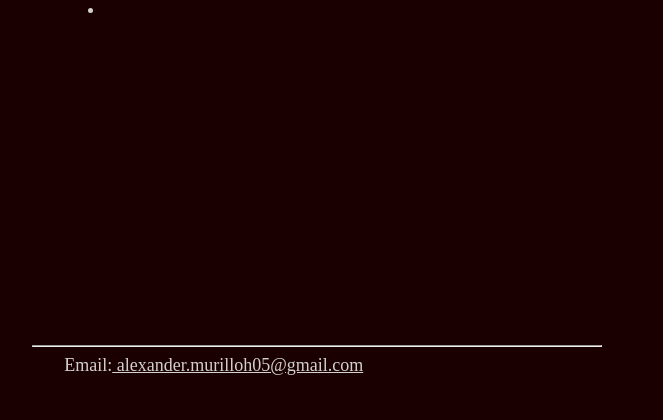
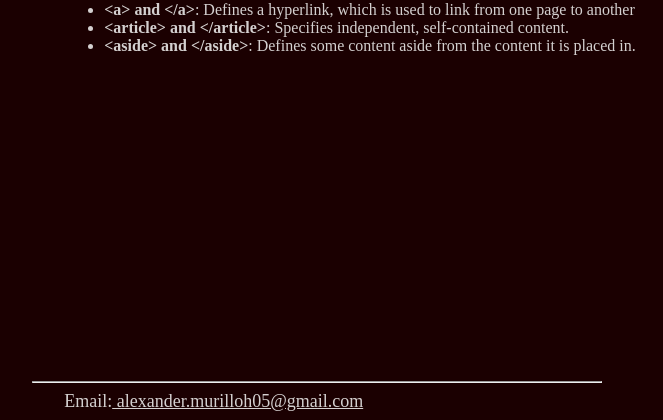
Before and after one commit to AlexanderMHC/AlexanderMHC.github.io, a plain HTML site: page terms.html in a window 1280 px wide. Shown: the part 435-855 px from the top of the page, without its empty margins (323-986 px from the left). Before the commit the page ends 819 px from the top, so only its background shows below. Drawn offline with Linux system fonts and the light colour scheme.

Commit message:
Add files via upload

```diff
--- a/projects_styles.css
+++ b/projects_styles.css
@@ -43,7 +43,7 @@ hr{
 table,th,td{
     border:1px double;
     border-color:#d4d0d0;
-    width: 40%;
+    width: 35%;
 }
 li{
     list-style-type: square;
--- a/terms.html
+++ b/terms.html
@@ -22,7 +22,10 @@
         <hr>
         <h1 class="info">HTML Terms</h1>
         <ul>
-            <li></li>
+            <li><b>&lt;a&gt; and &lt;/a&gt;</b>: Defines a hyperlink, which is used to link from one page to another</li>
+            <li><b>&lt;article&gt; and &lt;/article&gt;</b>: Specifies independent, self-contained content.</li>
+            <li><b>&lt;aside&gt; and &lt;/aside&gt;</b>: Defines some content aside from the content it is placed in.</li>
+
         </ul>
     </body>
     <footer>
```
